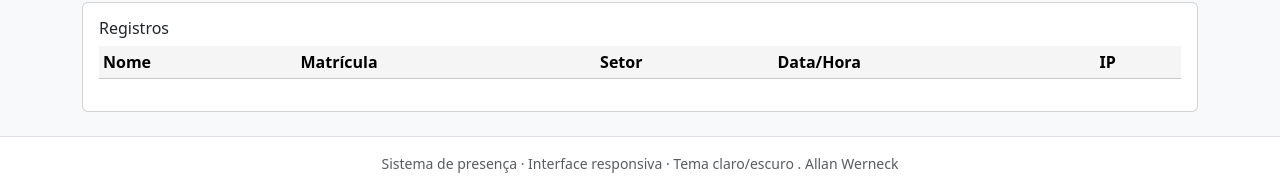
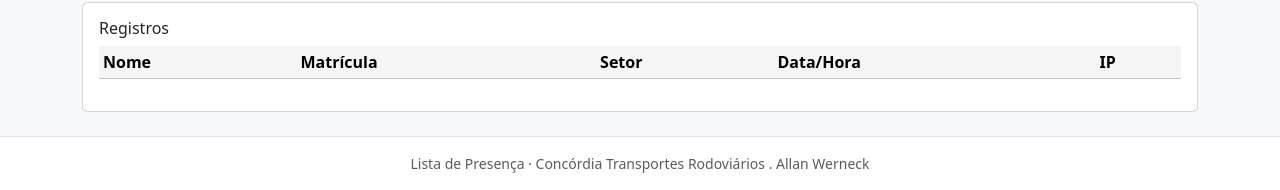
Before and after one commit to awerneck/lista_presenca, a Flask app: page /admin in a window 1280 px wide. Shown: the part 1115-1305 px from the top of the page. Run offline with Flask 3, Linux system fonts and the light colour scheme; the visitor is signed in with stand-in values (Sample User, id 1); data that the repository does not hold is empty; parts of the project's set-up code (start-up, migrations or seed data) failed here and were passed over.

Commit message:
Update base.html

```diff
--- a/templates/base.html
+++ b/templates/base.html
@@ -44,7 +44,7 @@
 
 <footer class="bg-white border-top mt-4 py-3">
   <div class="container text-center small text-muted">
-    Sistema de presença · Interface responsiva · Tema claro/escuro  .  Allan Werneck
+    Lista de Presença · Concórdia Transportes Rodoviários . Allan Werneck
   </div>
 </footer>
 
```
